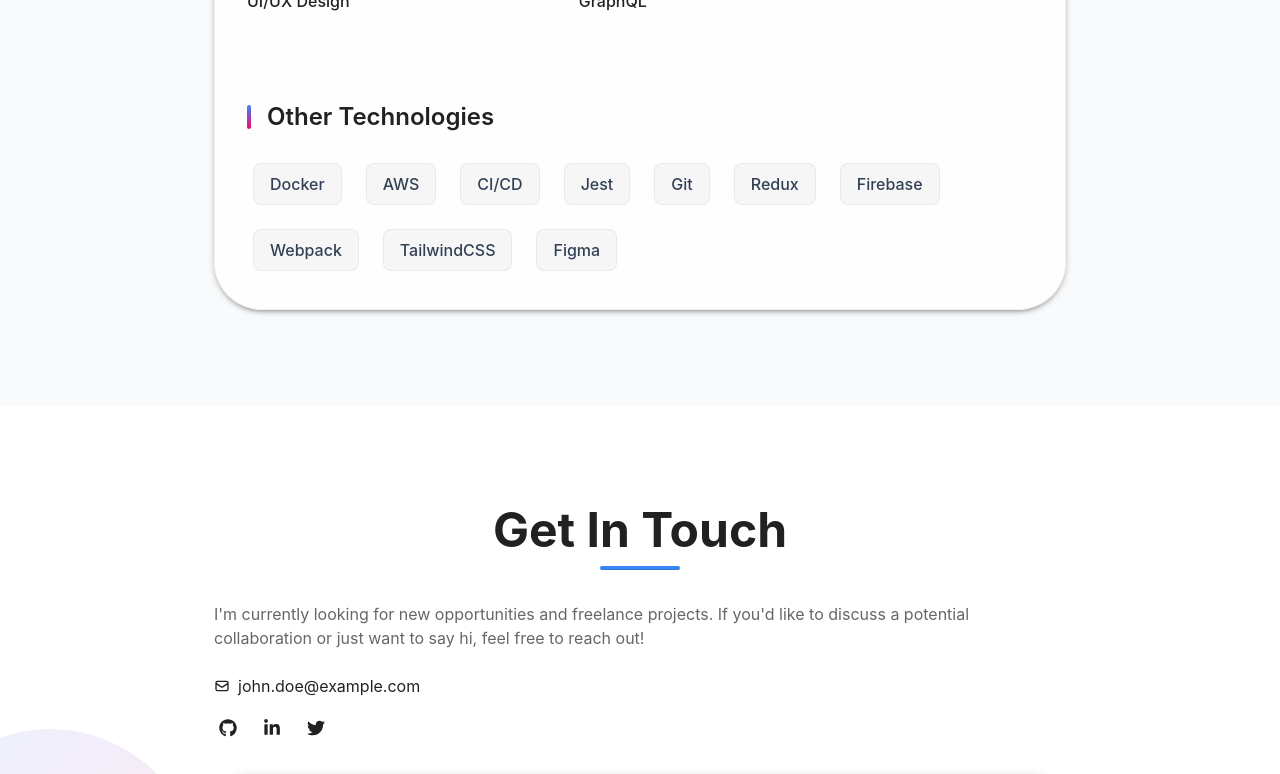
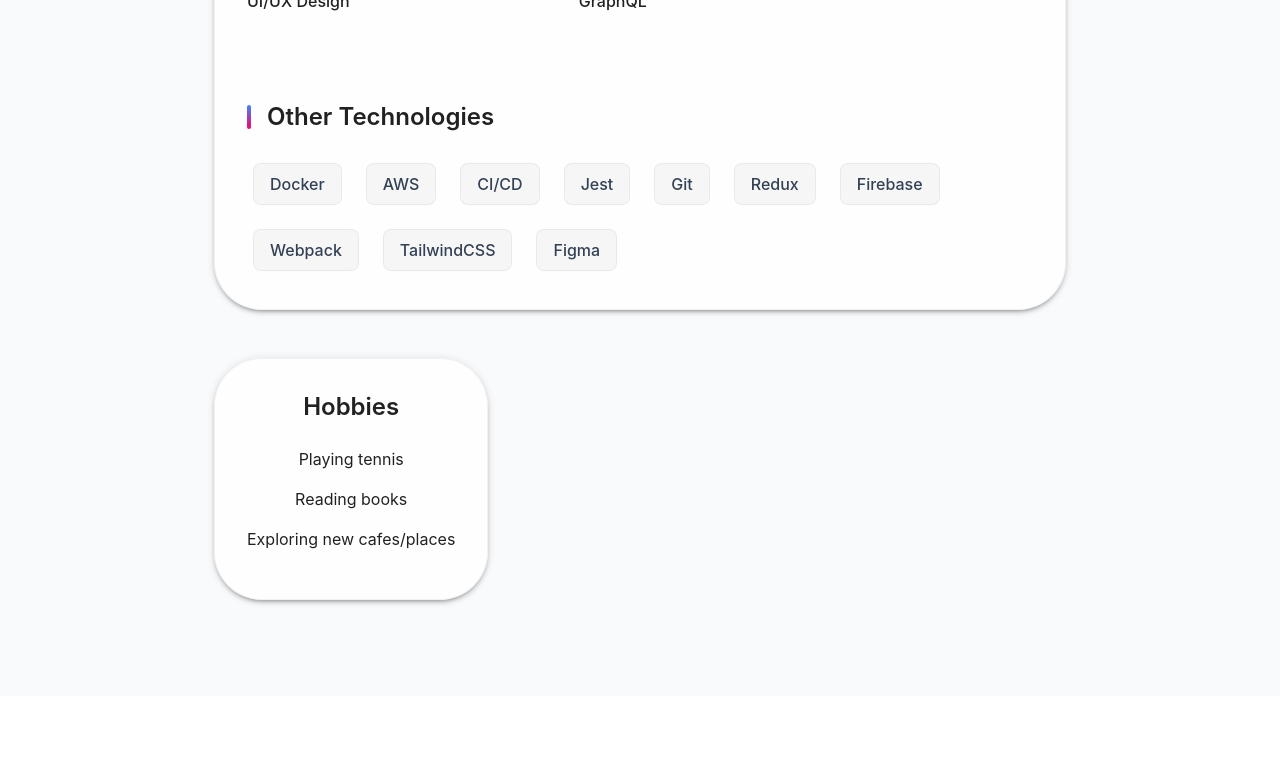
Before and after one commit to uulkan-moore/uulkan-moore-react-personal-portfolio, a Next.js app in the folder frontend/: page / in a window 1280 px wide. Shown: the part 3078-3852 px from the top of the page. Built offline with nearby package versions, Linux system fonts and the light colour scheme.

Commit message:
added hobbies

```diff
--- a/frontend/app/page.tsx
+++ b/frontend/app/page.tsx
@@ -303,6 +303,13 @@
   const otherTechnologies = [
     "Docker", "AWS", "CI/CD", "Jest", "Git",
     "Redux", "Firebase", "Webpack", "TailwindCSS", "Figma"
+  ];
+
+  // Hobbies to display next to skills
+  const hobbies = [
+    "Playing tennis",
+    "Reading books",
+    "Exploring new cafes/places"
   ];
 
   // Function to smoothly scroll to different sections
@@ -731,15 +738,15 @@
               right: '30%',
             }}
           />
-
           <Container maxWidth="md" sx={styles.sectionContainer}>
             {/* Section title */}
             <Typography variant="h3" component="h2" sx={styles.sectionTitle}>
-              Technical Skills
+              Technical Skills & Hobbies
             </Typography>
             <Divider sx={styles.divider} />
-
-            {/* Skills content - using Paper component for card effect */}
+            {/* Skills and Hobbies side by side */}
+            <MuiGrid container spacing={6}>
+              <MuiGrid item xs={12} md={8}>
                 <Paper
                   elevation={darkMode ? 1 : 3}
                   sx={{
@@ -752,7 +759,7 @@
                 >
                   <MuiGrid container spacing={6}>
                     {/* Left column - Frontend skills */}
-                <MuiGrid>
+                    <MuiGrid item xs={12} sm={6}>
                       <Typography
                         variant="h5"
                         component="h3"
@@ -791,9 +798,8 @@
                         ))}
                       </Box>
                     </MuiGrid>
-
                     {/* Right column - Backend skills */}
-                <MuiGrid>
+                    <MuiGrid item xs={12} sm={6}>
                       <Typography
                         variant="h5"
                         component="h3"
@@ -816,8 +822,6 @@
                       >
                         Backend Development
                       </Typography>
-
-                  {/* Backend skills progress bars */}
                       <Box sx={{ mb: 5 }}>
                         {backendSkills.map((skill, index) => (
                           <Box key={index} sx={{ mb: 4 }}>
@@ -835,7 +839,6 @@
                       </Box>
                     </MuiGrid>
                   </MuiGrid>
-
                   {/* Other technologies section */}
                   <Box sx={{ mt: 6 }}>
                     <Typography
@@ -860,7 +863,6 @@
                     >
                       Other Technologies
                     </Typography>
-
                     {/* Technology tags */}
                     <Box sx={{ display: "flex", flexWrap: "wrap", gap: 1.5 }}>
                       {otherTechnologies.map((tech) => (
@@ -884,6 +886,43 @@
                     </Box>
                   </Box>
                 </Paper>
+              </MuiGrid>
+              {/* Hobbies column */}
+              <MuiGrid item xs={12} md={4}>
+                <Paper
+                  elevation={darkMode ? 1 : 3}
+                  sx={{
+                    p: 4,
+                    borderRadius: 4,
+                    background: darkMode ? 'rgba(19, 47, 76, 0.5)' : 'rgba(255, 255, 255, 0.8)',
+                    backdropFilter: 'blur(10px)',
+                    border: darkMode ? '1px solid rgba(255, 255, 255, 0.05)' : '1px solid rgba(0, 0, 0, 0.05)',
+                    height: '100%',
+                    display: 'flex',
+                    flexDirection: 'column',
+                    alignItems: 'center',
+                    justifyContent: 'center',
+                  }}
+                >
+                  <Typography
+                    variant="h5"
+                    component="h3"
+                    fontWeight="600"
+                    gutterBottom
+                    sx={{ mb: 3, textAlign: 'center' }}
+                  >
+                    Hobbies
+                  </Typography>
+                  <Box>
+                    {hobbies.map((hobby, idx) => (
+                      <Typography key={idx} variant="body1" sx={{ mb: 2, textAlign: 'center' }}>
+                        {hobby}
+                      </Typography>
+                    ))}
+                  </Box>
+                </Paper>
+              </MuiGrid>
+            </MuiGrid>
           </Container>
         </Box>
 
```
Lines whose indentation alone changed are shown as unchanged.
